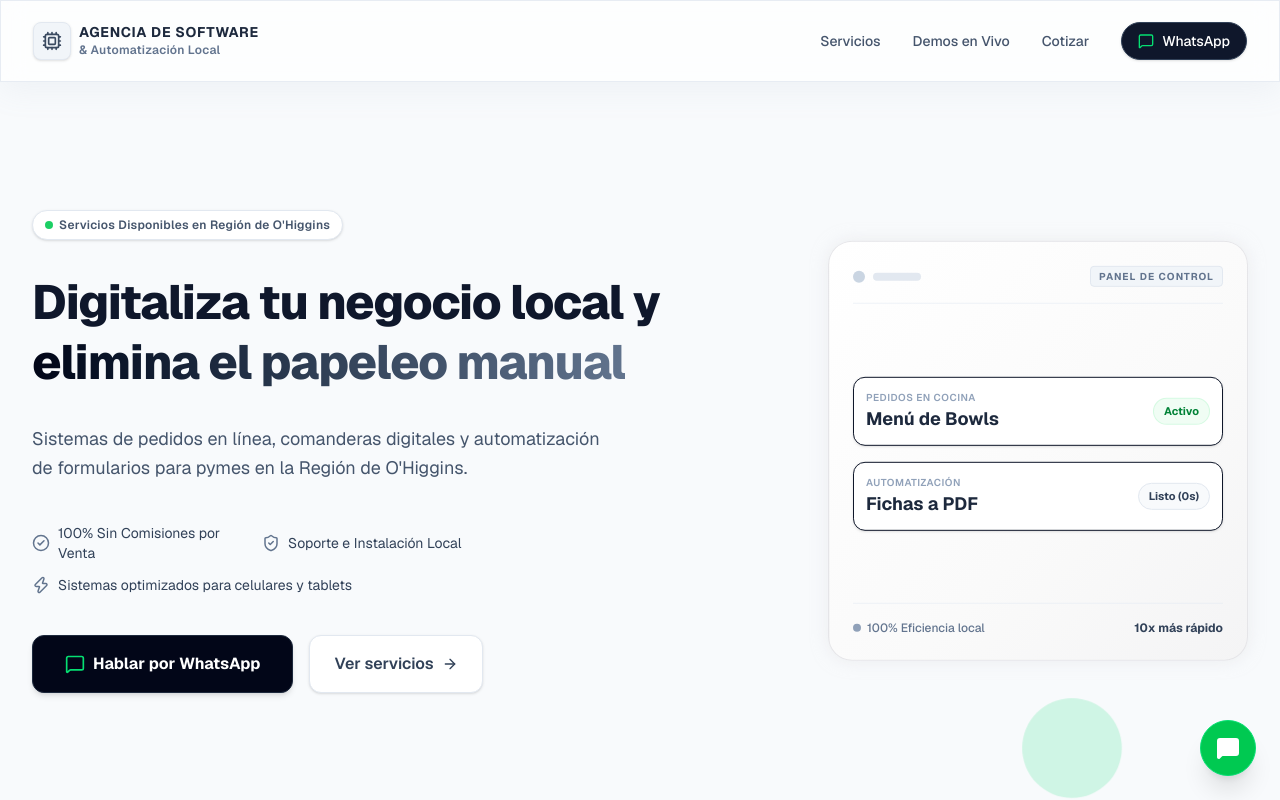
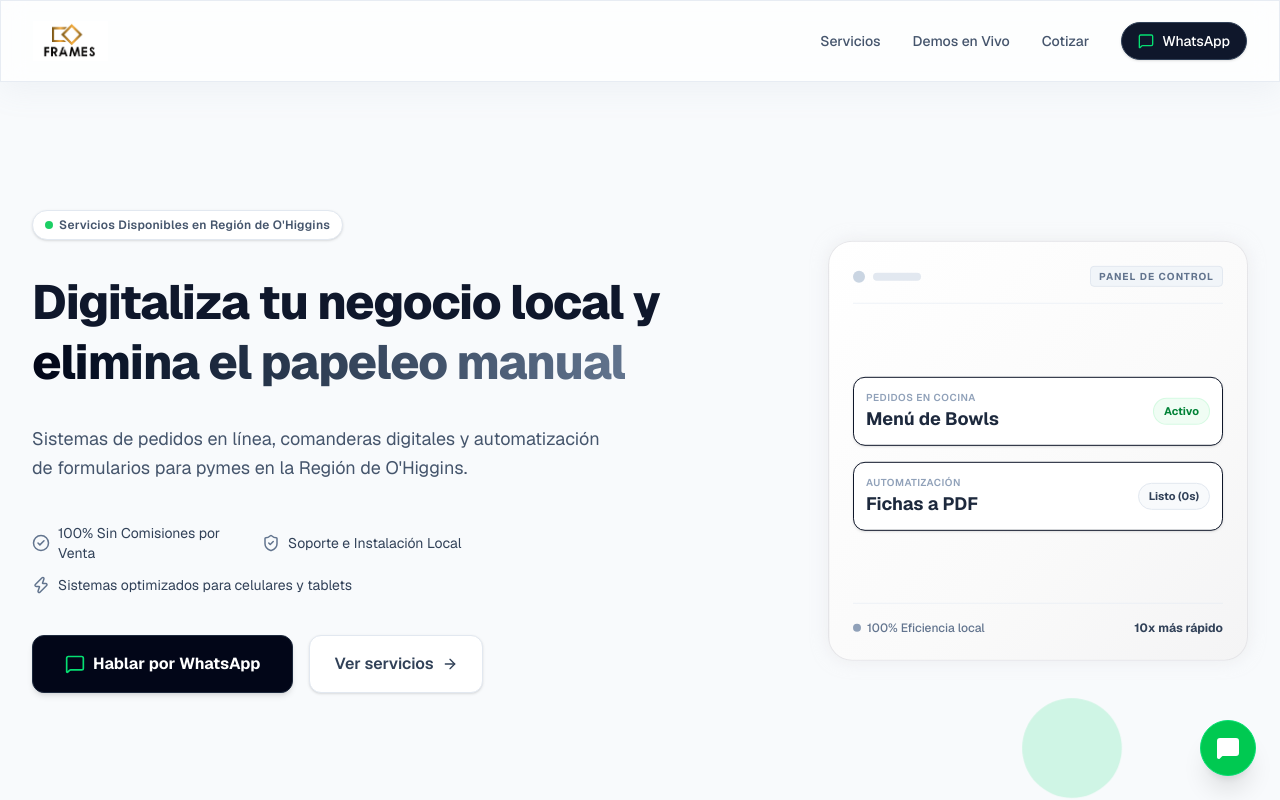
Before and after one commit to hpulgarc-sys/agencia-automatizacion-local, a Next.js app: page / in a window 1280 px wide. Shown: the top 800 px of the page. Built offline with nearby package versions, Linux system fonts and the light colour scheme.

Commit message:
feat: integrar logo de la empresa en la barra de navegacion

```diff
--- a/src/components/Header.tsx
+++ b/src/components/Header.tsx
@@ -1,7 +1,8 @@
 "use client";
 
 import { useState } from "react";
-import { MessageSquare, Menu, X, Cpu } from "lucide-react";
+import Image from "next/image";
+import { MessageSquare, Menu, X } from "lucide-react";
 
 export default function Header() {
   const [isOpen, setIsOpen] = useState(false);
@@ -18,19 +19,16 @@ export default function Header() {
       <div className="max-w-7xl mx-auto px-4 sm:px-6 lg:px-8">
         <div className="flex justify-between items-center h-16 sm:h-20">
           {/* Logo */}
-          <div className="flex items-center space-x-2">
-            <div className="bg-slate-100 p-2 rounded-lg border border-slate-200 shadow-sm flex items-center justify-center">
-              <Cpu className="h-5 w-5 text-slate-700 animate-pulse-slow" />
-            </div>
-            <div className="flex flex-col">
-              <span className="text-sm font-bold tracking-wider uppercase text-slate-800 leading-tight">
-                Agencia de Software
-              </span>
-              <span className="text-xs font-semibold text-slate-500 tracking-wide">
-                & Automatización Local
-              </span>
-            </div>
-          </div>
+          <a href="#" className="flex items-center hover:opacity-90 transition-opacity">
+            <Image
+              src="/logo.png"
+              alt="Agencia de Software & Automatización Local"
+              width={150}
+              height={80}
+              className="h-8 sm:h-10 w-auto"
+              priority
+            />
+          </a>
 
           {/* Desktop Nav Links */}
           <nav className="hidden md:flex space-x-8 items-center">
```
Also changed, not shown: public/logo.png (added), public/logo.svg (added).
